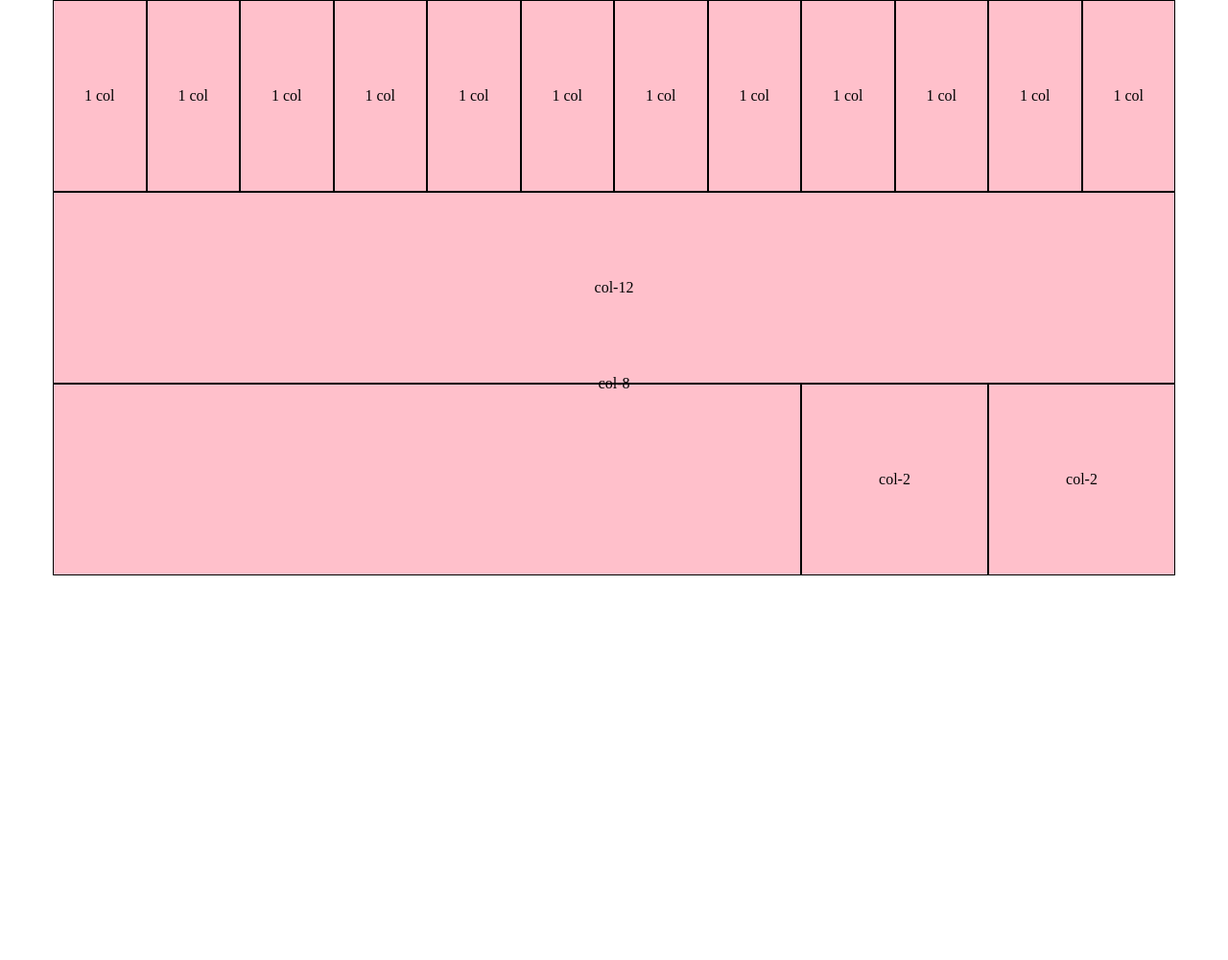
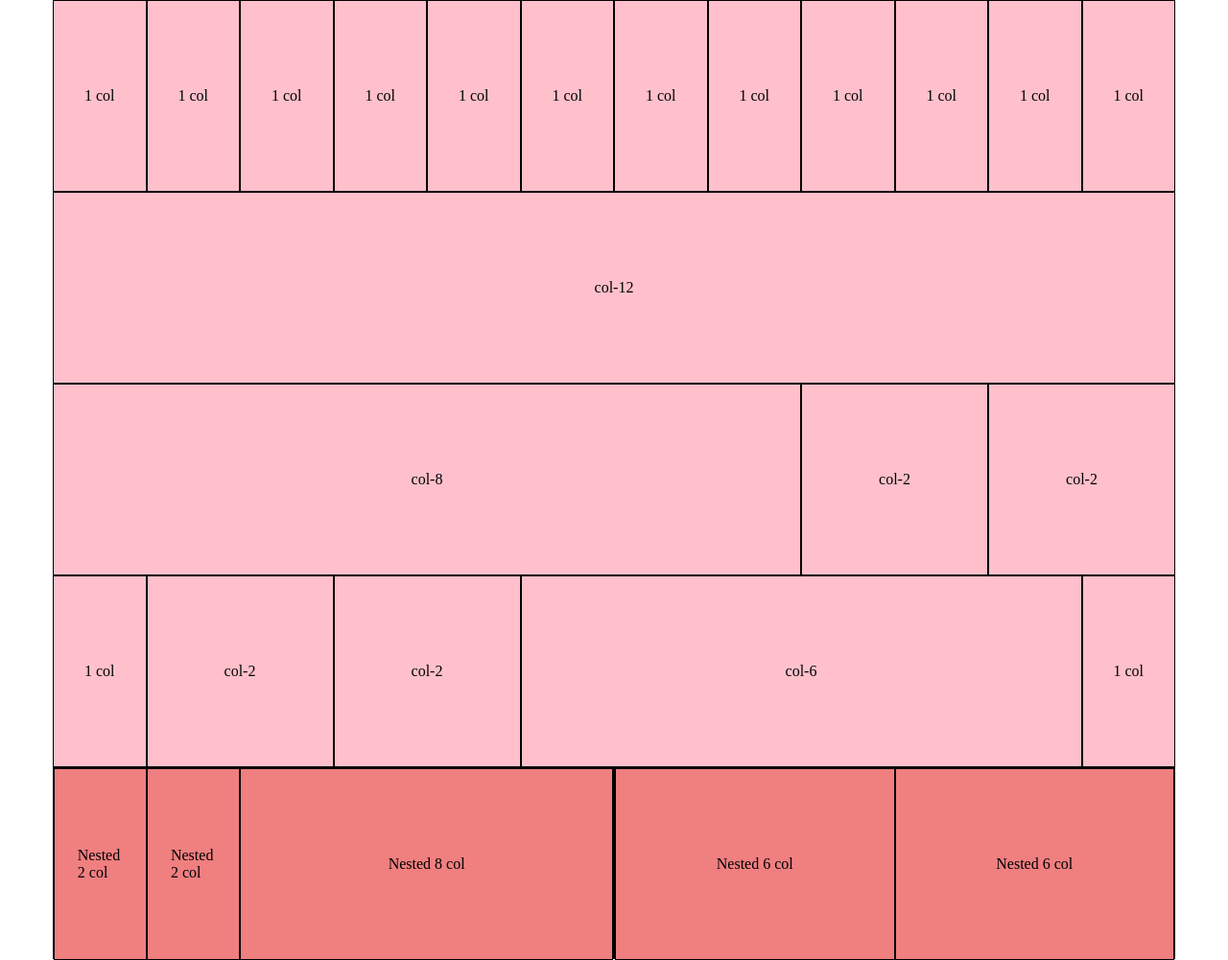
Before and after one commit to marongiu/html-css-12bool, a plain HTML site: page index.html in a window 1280 px wide. Shown: the whole page at 96% size. Before the commit the page ends 800 px from the top, so only its background shows below. Drawn offline with Linux system fonts and the light colour scheme.

Commit message:
inserimento row

```diff
--- a/assets/css/12bool.css
+++ b/assets/css/12bool.css
@@ -46,7 +46,8 @@
 }
 
 .col-6 {
-  width: calc(100%/12 *6)
+  width: calc(100%/12 *6);
+  position: relative;
 }
 
 .col-7 {
@@ -54,7 +55,8 @@
 }
 
 .col-8 {
-  width: calc(100%/12 *8)
+  width: calc(100%/12 *8);
+  position: relative;
 }
 
 .col-9 {
--- a/assets/css/master.css
+++ b/assets/css/master.css
@@ -1,10 +1,20 @@
-.bg {
+.bg-pink {
   background: pink;
 }
 
+.bg-salmon {
+  background: #f07f80;
+}
+/* Centramento testo */
 .text-center {
   position: absolute;
   top: 50%;
   left: 50%;
   transform: translate(-50%, -50%);
 }
+
+.row::after {
+  content: "";
+  display: table;
+  clear: both;
+}
--- a/index.html
+++ b/index.html
@@ -7,9 +7,10 @@
     <link rel="stylesheet" href="./assets/css/master.css">
   </head>
   <body>
-    <div class="container bg">
+    <div class="container bg-pink">
 
       <!-- 12 colonne da col-1 -->
+      <div class="row">
         <div class="col-1">
           <div class="text-center">1 col</div>
         </div>
@@ -46,20 +47,22 @@
         <div class="col-1">
           <div class="text-center">1 col</div>
         </div>
+      </div>
 
+      <div class="row">
         <!-- 1 colonna da 12 -->
 
         <div class="col-12">
           <div class="text-center">col-12</div>
         </div>
+      </div>
 
+      <div class="row">
         <!-- 1 colonna da 8 -->
         <div class="col-8">
           <div class="text-center">col-8</div>
         </div>
-
         <!-- 2 colonne da 2 -->
-
         <div class="col-2">
           <div class="text-center">col-2</div>
         </div>
@@ -67,5 +70,61 @@
           <div class="text-center">col-2</div>
         </div>
       </div>
+
+      <div class="row">
+        <!-- 1 colonna da 1 -->
+        <div class="col-1">
+          <div class="text-center">1 col</div>
+        </div>
+        <!-- 2 colonne da 2 -->
+        <div class="col-2">
+          <div class="text-center">col-2</div>
+        </div>
+        <div class="col-2">
+          <div class="text-center">col-2</div>
+        </div>
+        <!-- 1 colonna da 6 -->
+        <div class="col-6">
+          <div class="text-center">col-6</div>
+        </div>
+        <!-- 1 colonna da 1 -->
+        <div class="col-1">
+          <div class="text-center">1 col</div>
+        </div>
+      </div>
+
+<!-- Footer -->
+      <div class="row">
+        <!-- 2 colonne da 6 -->
+        <div class="col-6">
+          <div class="container bg-salmon">
+            <div class="col-2">
+              <div class="text-center">Nested 2 col</div>
+            </div>
+            <div class="col-2">
+              <div class="text-center">Nested 2 col</div>
+            </div>
+            <div class="col-8">
+              <div class="text-center">Nested 8 col</div>
+            </div>
+          </div>
+        </div>
+        <div class="col-6">
+          <div class="container bg-salmon">
+            <div class="col-6">
+              <div class="text-center">
+                Nested 6 col
+              </div>
+            </div>
+            <div class="col-6">
+              <div class="text-center">
+                Nested 6 col
+              </div>
+            </div>
+          </div>
+        </div>
+      </div>
+
+    </div>
   </body>
 </html>
```
Lines whose indentation alone changed are shown as unchanged.
